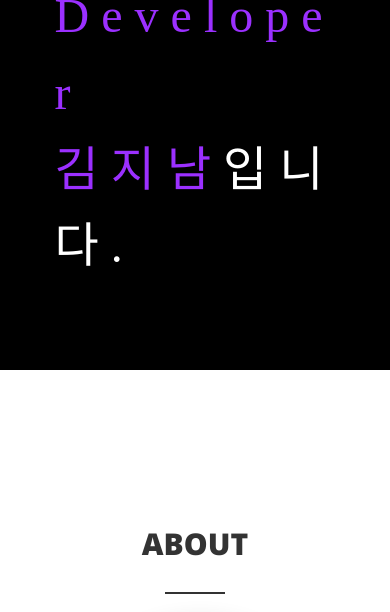
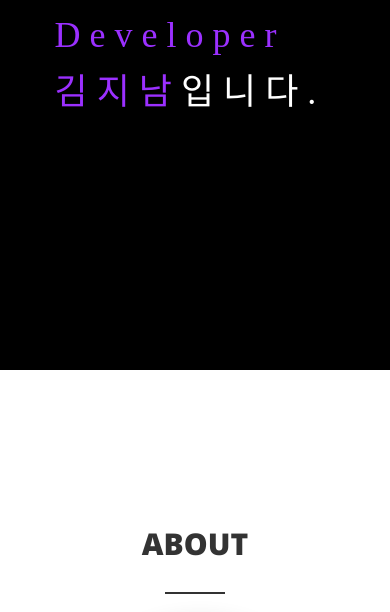
Before and after one commit to passing7by/portfolio-exercise, a plain HTML site: page index.html in a window 390 px wide. Shown: the part 474-1086 px from the top of the page. Drawn offline with nearby package versions, Linux system fonts and the light colour scheme; a script that the page names is missing; a web font is replaced by a local one.

Commit message:
반응형(모바일) 작업 - visual section 폰트 사이즈 축소

```diff
--- a/css/main.css
+++ b/css/main.css
@@ -569,7 +569,8 @@ footer .copyright {
   }
 
   .visual > .inner {
-    font-size: 3rem;
+    font-size: 2.25rem;
+    margin: 0 auto;
   }
 
   .about {
```
